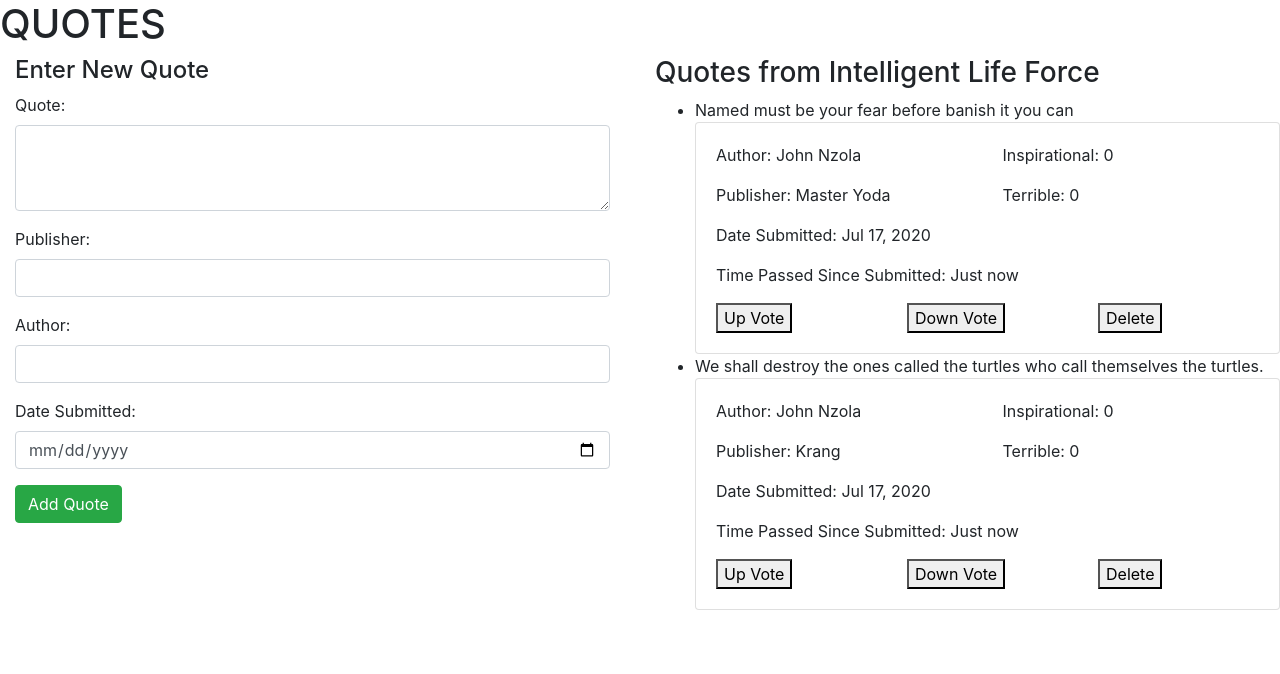
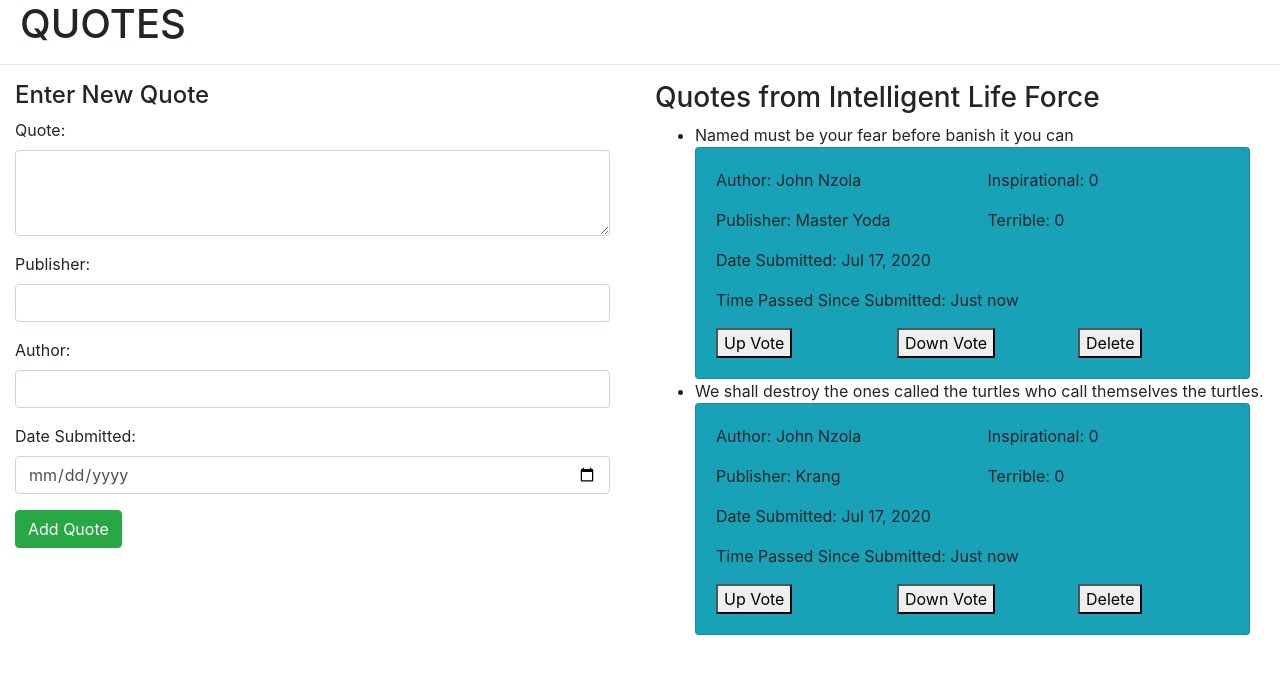
Before and after one commit to BarsilNzola/quotes-angular, an Angular app: page / in a window 1280 px wide. Shown: the top 674 px of the page. Built offline with nearby package versions, Linux system fonts and the light colour scheme.

Commit message:
added styling to the card body and the main heading

```diff
--- a/src/app/quote-detail/quote-detail.component.css
+++ b/src/app/quote-detail/quote-detail.component.css
@@ -0,0 +1,3 @@
+.card{
+    margin-right: 30px;
+}
--- a/src/app/quote-detail/quote-detail.component.html
+++ b/src/app/quote-detail/quote-detail.component.html
@@ -1,4 +1,4 @@
-<div class="card">
+<div class="card bg-info">
     <div class="card-body">
       <div class="row">
         <div class="col">
--- a/src/app/quote/quote.component.css
+++ b/src/app/quote/quote.component.css
@@ -1,3 +1,7 @@
 .container-fluid {
     padding: 30px 30px 30px 30px;
 }
+
+h1{
+    margin-left: 20px;
+}
--- a/src/app/quote/quote.component.html
+++ b/src/app/quote/quote.component.html
@@ -1,5 +1,6 @@
 <div container-fluid>
     <h1>QUOTES</h1>
+    <hr>
     <div class="row">
       <div class="col">
           <app-quote-form (addQuote)="addNewQuote($event)"></app-quote-form>
@@ -8,7 +9,7 @@
         <h3>Quotes from Intelligent Life Force</h3>
         <ul>
           <li *ngFor='let quote of quotes; let i = index'>
-            {{quote.quote}}
+            {{quote.quote}}<br>
             <app-quote-detail [quote]='quote' (quoteDelete)='deleteQuote($event, i)' (upvote)='upVote($event,i)' (downvote)='downVote($event,i)'></app-quote-detail>
           </li>
         </ul>
```
